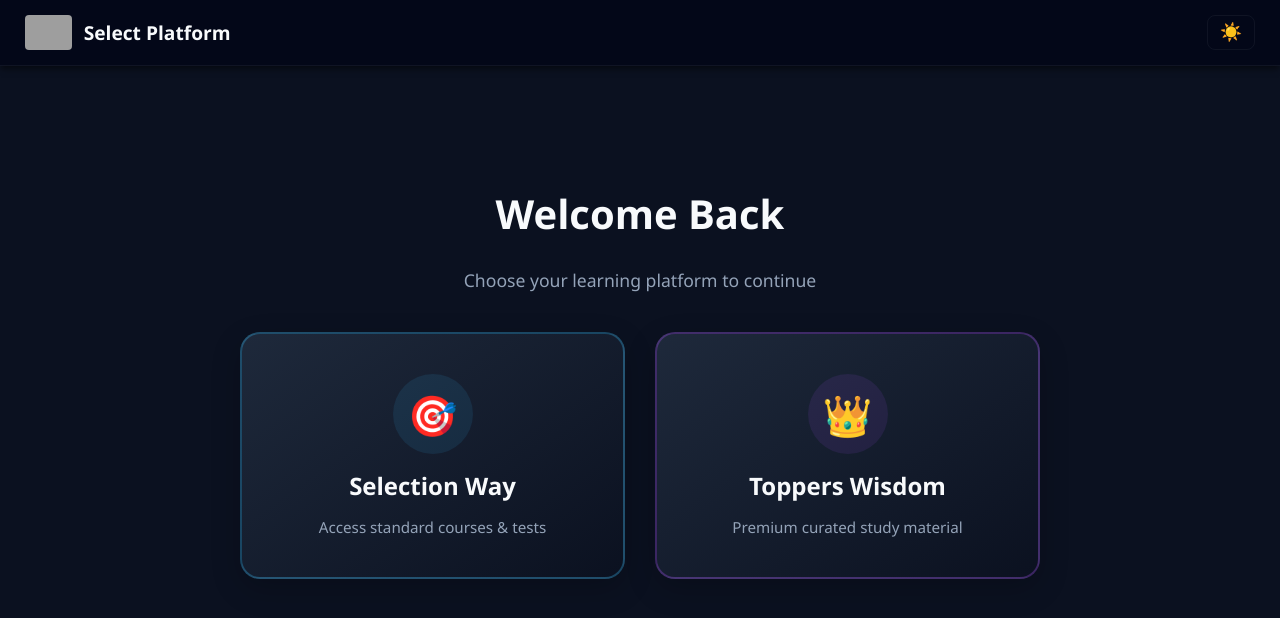
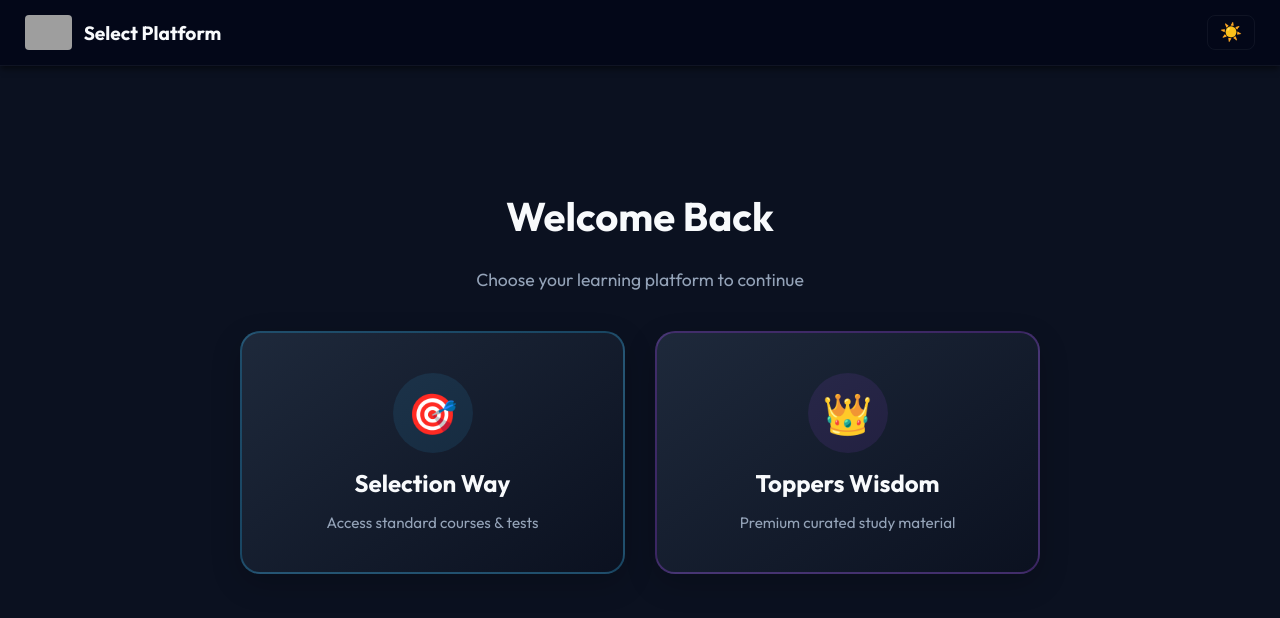
Before and after one commit to spartan-maker/Selection-Way-Website, a Flask app: page / in a window 1280 px wide. Shown: the top 618 px of the page. Run offline with Flask 3, Linux system fonts and the light colour scheme; the visitor is signed in with stand-in values (Sample User, id 1); grey boxes are pictures that could not be loaded.

Commit message:
Update index.html

```diff
--- a/templates/index.html
+++ b/templates/index.html
@@ -14,6 +14,10 @@
 
     <link rel="icon" type="image/x-icon" href="{{ url_for('static', filename='favicon.ico') }}">
     <title>Selection Way | Kunal</title>
+
+    <link rel="preconnect" href="https://fonts.googleapis.com">
+    <link rel="preconnect" href="https://fonts.gstatic.com" crossorigin>
+    <link href="https://fonts.googleapis.com/css2?family=Outfit:wght@300;400;500;600;700&display=swap" rel="stylesheet">
 
     <script src="https://cdn.jsdelivr.net/npm/hls.js@latest"></script>
 
```
